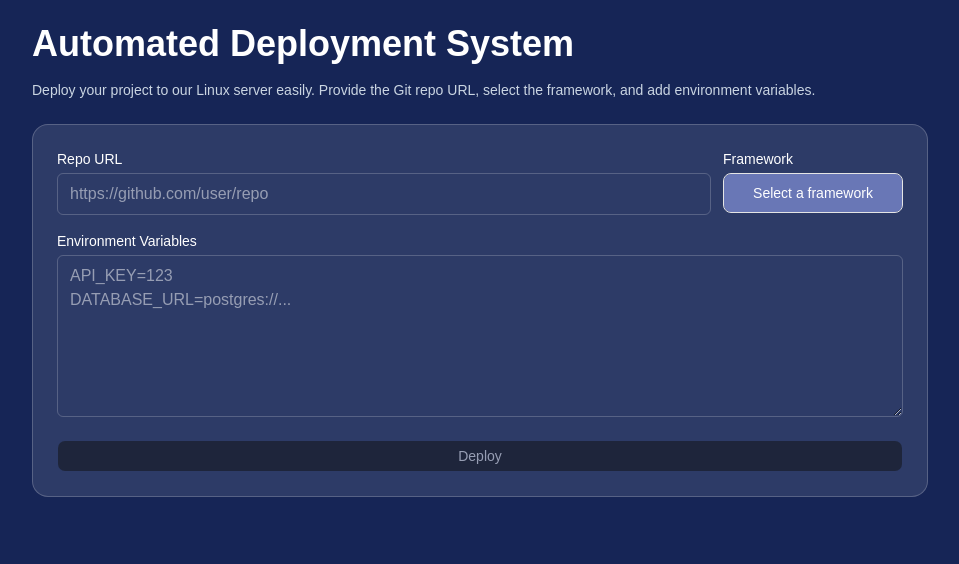
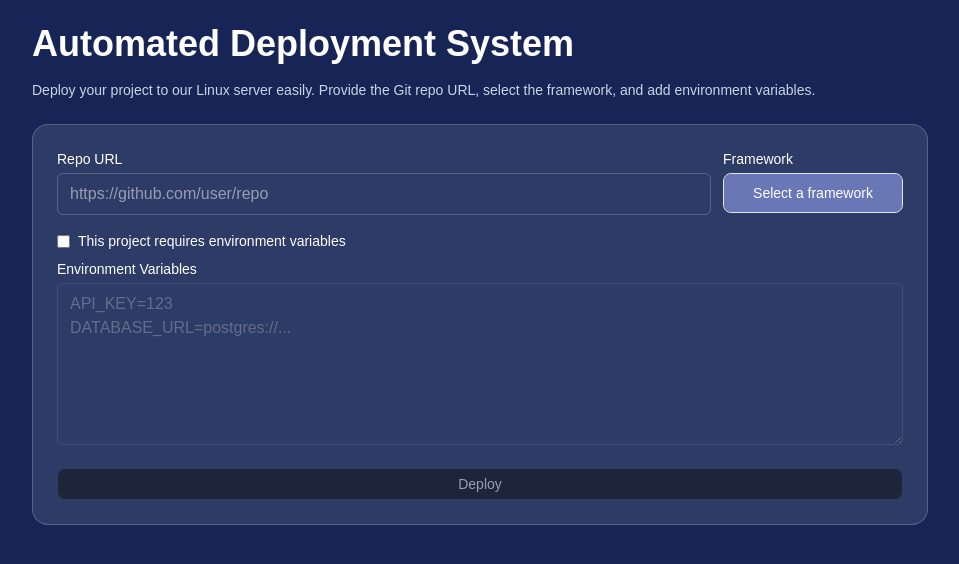
Before and after one commit to dllochini/automated-application-deployment-system, a Next.js app: page / in a window 1280 px wide. Shown: the top 564 px of the page, without its empty margins (160-1119 px from the left). Built offline with nearby package versions, Linux system fonts and the light colour scheme.

Commit message:
update the ui for env availability check

```diff
--- a/app/(dashboard)/page.jsx
+++ b/app/(dashboard)/page.jsx
@@ -19,6 +19,7 @@ export default function Dashboard() {
   const [message, setMessage] = useState(null)
   const [loading, setLoading] = useState(false)
   const [output, setOutput] = useState(null)
+  const [hasEnv, setHasEnv] = useState(false)
 
   const frameworks = [
     { id: "react", label: "React" },
@@ -28,8 +29,9 @@ export default function Dashboard() {
   ]
 
   const isRepoValid = repo.trim().length > 0 && /^(https:\/\/|git@)?[\w.-]+(:|\/)?[\w-]+\/[\w.-]+(\.git)?$/.test(repo.trim())
-  const isEnvValid = env.trim().length > 0
-  const isFormValid = isRepoValid && framework && isEnvValid
+  const isEnvValid = hasEnv ? env.trim().length > 0 : true
+  const isFrameworkValid = framework !== ""
+  const isFormValid = isRepoValid && isFrameworkValid && isEnvValid
 
   async function handleDeploy(e) {
     e?.preventDefault()
@@ -46,7 +48,11 @@ export default function Dashboard() {
       const res = await fetch("/api/deploy", {
         method: "POST",
         headers: { "Content-Type": "application/json" },
-        body: JSON.stringify({ repoUrl: repo.trim(), framework, env }),
+        body: JSON.stringify({
+          repoUrl: repo.trim(),
+          framework,
+          env: hasEnv ? env : null
+        }),
       })
       const json = await res.json()
 
@@ -116,16 +122,33 @@ export default function Dashboard() {
           </div>
 
           <div>
+            <div className="flex items-center gap-2 mb-2">
+              <input
+                type="checkbox"
+                checked={hasEnv}
+                onChange={(e) => {
+                  setHasEnv(e.target.checked)
+                  if (!e.target.checked) setEnv("")
+                }}
+              />
+              <label className="text-sm">This project requires environment variables</label>
+            </div>
+
             <label className="block text-sm mb-1">Environment Variables</label>
+
             <textarea
               value={env}
               onChange={(e) => setEnv(e.target.value)}
               rows={6}
+              disabled={!hasEnv}
               placeholder={`API_KEY=123\nDATABASE_URL=postgres://...`}
-              className="w-full px-3 py-2 rounded-md border border-white/20 bg-transparent focus:outline-none focus:ring-2 focus:ring-indigo-400"
+              className="w-full px-3 py-2 rounded-md border border-white/20 bg-transparent focus:outline-none focus:ring-2 focus:ring-indigo-400 disabled:opacity-50"
             />
-            {!isEnvValid && env && (
-              <p className="text-rose-300 text-xs mt-1">Environment variables cannot be empty</p>
+
+            {hasEnv && !isEnvValid && (
+              <p className="text-rose-300 text-xs mt-1">
+                Environment variables cannot be empty
+              </p>
             )}
           </div>
 
```
